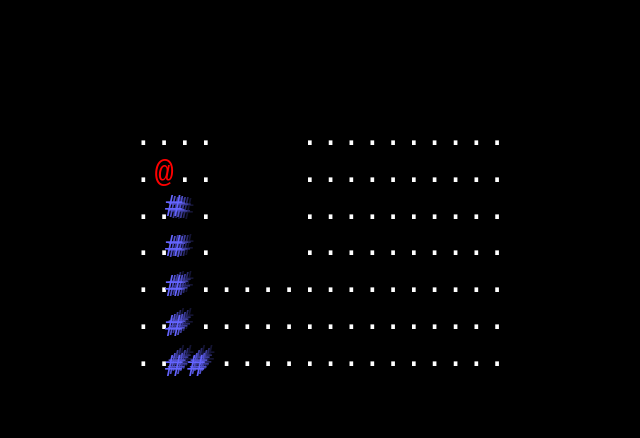
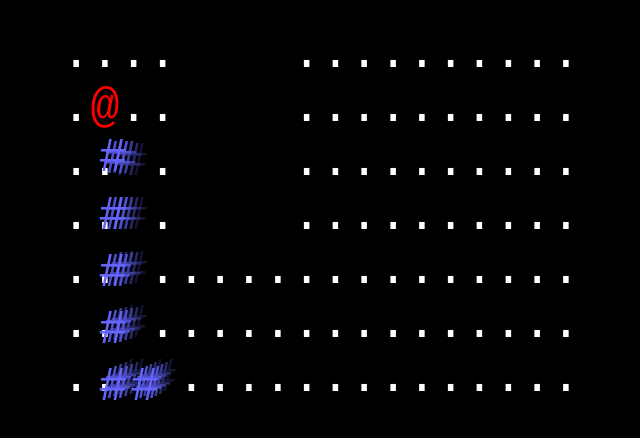
Before and after one commit to lucasericsson222/skurk, a React (Create React App) app: page / in a window 1280 px wide. Shown: the part 184-622 px from the top of the page, without its empty margins (319-959 px from the left). Built offline with nearby package versions, Linux system fonts and the light colour scheme.

Commit message:
Rework of Display, <p> -> <grid>

```diff
--- a/src/game/World.ts
+++ b/src/game/World.ts
@@ -65,9 +65,6 @@
                     }
                 }
             }
-            for(let k = 0; k < W; k++) {
-                output[k].push([Pixel.NewLine]);
-            }
         }
 
         return output;
--- a/src/ui/WorldGrid.css
+++ b/src/ui/WorldGrid.css
@@ -1,7 +1,3 @@
-.world-grid > p {
-    position: absolute;
-    font-size: 2rem;
-    transform: translate(-50%, -50%);
-    top: 50%;
-    left: 50%;
+.world-grid {
+
 }
--- a/src/ui/WorldGrid.tsx
+++ b/src/ui/WorldGrid.tsx
@@ -22,34 +22,40 @@
     return (
         <div className="world-grid">
         {data.map((x: Pixel[][], index:number) =>
-            (<p
+            (<div
                 key={index}
                 id={"level" + index.toString()}
                 style={{
-                    letterSpacing: `${0.1 + xTightness*index}rem`,
+                    display: "grid",
+                    position: "absolute",
+                    gap: `${index/ 20}rem`,
+                    fontSize: `3rem`,
+                    top: `50%`,
+                    left: `50%`,
+                    transform: `translate(-50%, -50%)`
+                    //letterSpacing: `${0.1 + xTightness*index}rem`,
                     //paddingLeft: `${halfLineExtraWidth * (numberOfIndex - index) / numberOfIndex}rem`,
-                    lineHeight: `${2.3 + 0.05 * index}rem`,
+                    //lineHeight: `${2.3 + 0.05 * index}rem`,
                     //paddingTop: `${halfLineExtraHeight * (numberOfIndex - index) / numberOfIndex}rem`,
                     //color: `rgb(${brightness(index)},${brightness(index)},${brightness(index)})`
                 }}
             >
                 {
-                    x.map((pix) => (
-                        <span style={{ }}>{pix.map((p, index) => {
+                    x.map((pix, i) => {
+                        let j = 1;
+                        return pix.map((p, index) => {
+                            console.log(i)
                             let hide = (index !== tick % pix.length);
-                            return <span style={{display: hide?"none":"inline"}}>
-                            {/*if*/(p.symbol === Pixel.NewLine.symbol)?
-                                /*then*/<br/>
-                            /*elif*/:(p.symbol === Pixel.Empty.symbol)?
+                            return <span style={{opacity: hide?0:'100%', gridColumn: i % 18 + 1, gridRow: Math.floor( i / 18 + 1) }}>
+                            {(p.symbol === Pixel.Empty.symbol)?
                                 /*then*/<>&nbsp;</>
                             /*elif*/:(p.color.length === 1)?
                                 <span style={{color:(()=> {return p.color.toRGB();})()}}>{p.symbol}</span>
                                 :<PixelUI symbol={p.symbol} color={p.color} tick={tick}></PixelUI>}
                             </span>;
-                        })}</span>)
-                    )
+                        })})
                 }
-            </p>)
+            </div>)
         )}
         </div>
     );
```
